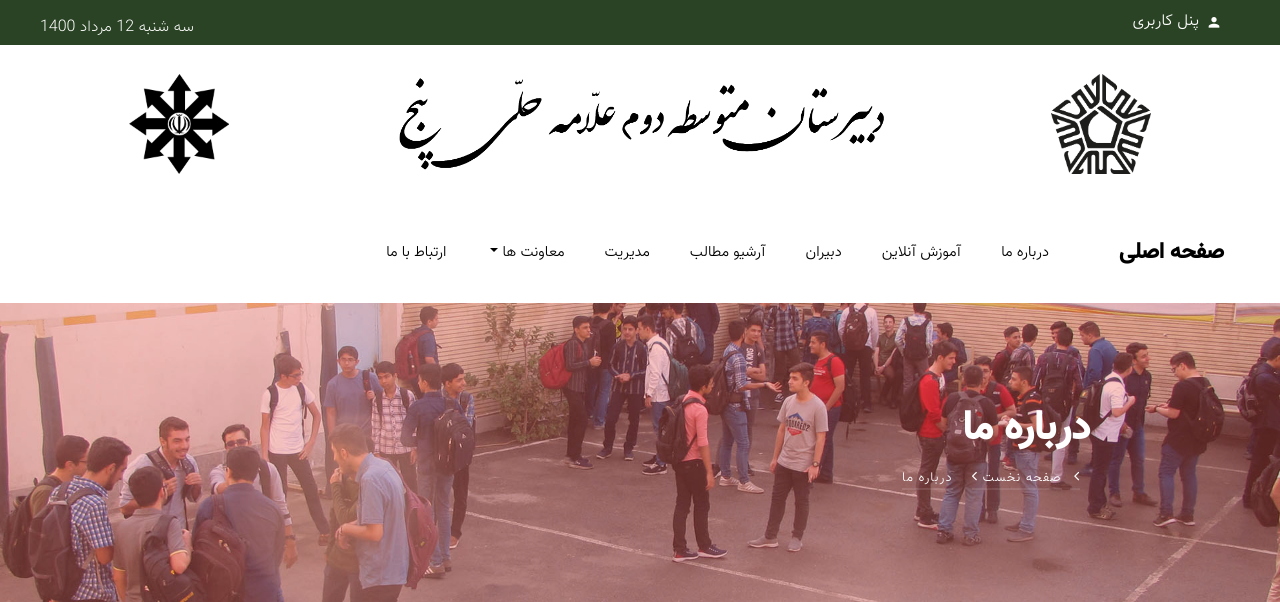
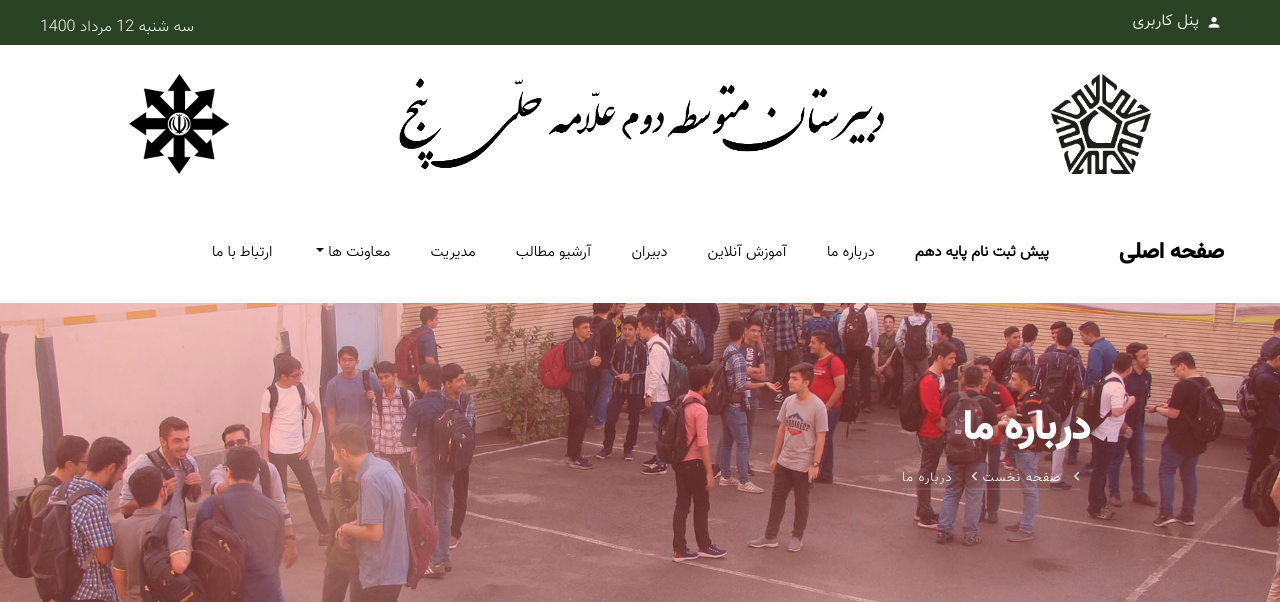
Before and after one commit to TheMn/internet-engineering-project, a Django app: a page that uses helli5/templates/navbar.html in a window 1280 px wide. Shown: the top 602 px of the page. Run offline with Django 3.2, Linux system fonts and the light colour scheme; parts of the project's set-up code (start-up, migrations or seed data) failed here and were passed over; some libraries are stand-ins or nearby versions; some web fonts are replaced.

Commit message:
add pre registered link

```diff
--- a/helli5/templates/navbar.html
+++ b/helli5/templates/navbar.html
@@ -78,12 +78,12 @@
         <span class="collapse navbar-collapse" id="ftco-nav">
             <ul class="navbar-nav ml-auto">
 
-{#            {% if not user.is_authenticated %}#}
-{#                <li class="nav-item"><a href="{% url 'pre_registration' %}"#}
-{#                                        style="font-family: Vazir-Medium" class="nav-link"><strong>#}
-{#                  پیش ثبت نام پایه دهم#}
-{#                </strong></a></li>#}
-{#            {% endif %}#}
+            {% if not user.is_authenticated %}
+                <li class="nav-item"><a href="{% url 'pre_registration' %}"
+                                        style="font-family: Vazir-Medium" class="nav-link"><strong>
+                  پیش ثبت نام پایه دهم
+                </strong></a></li>
+            {% endif %}
 
                 <li class="nav-item"><a href="{% url 'about' %}" style="font-family: Vazir-Medium" class="nav-link">درباره
                     ما</a></li>
```
